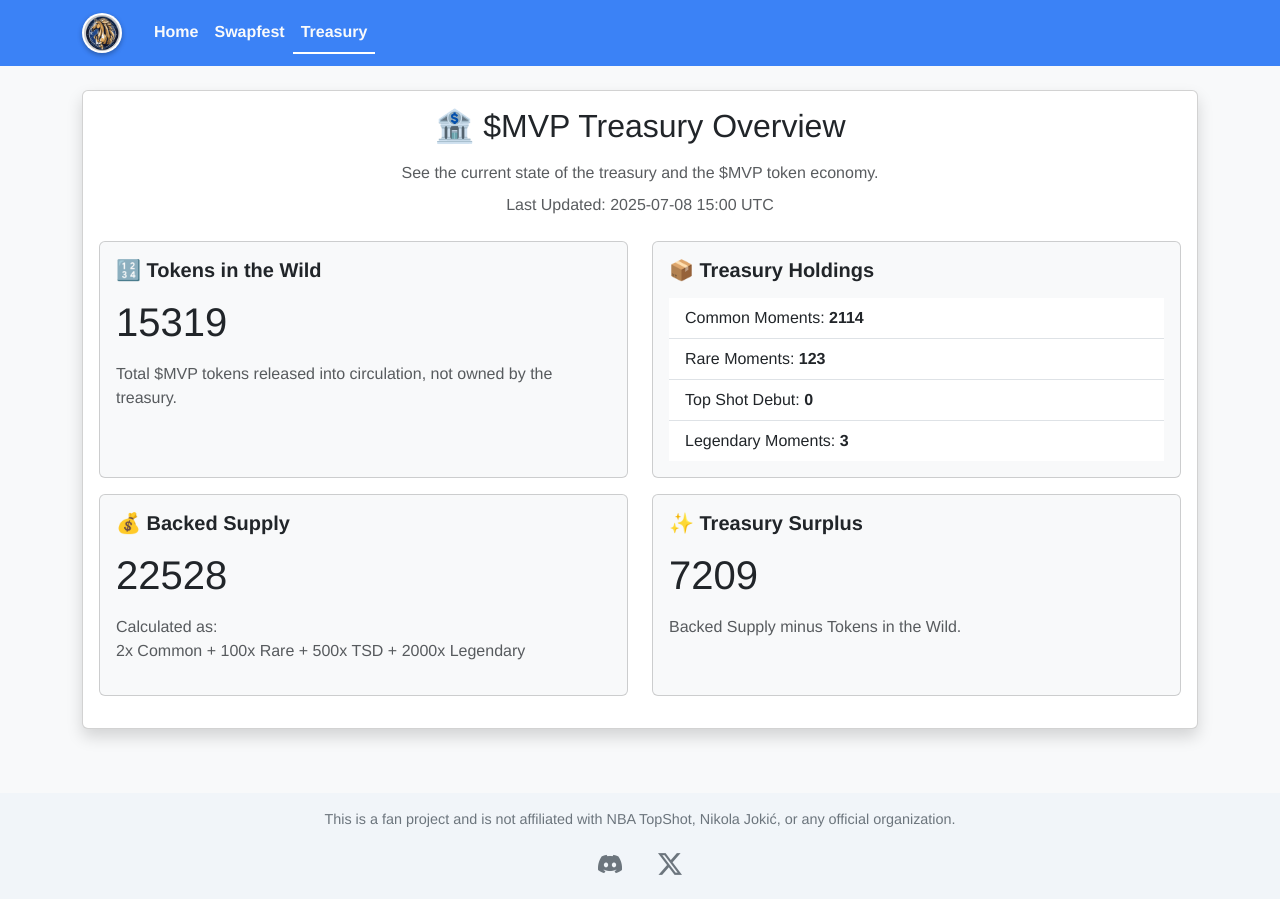
After one commit to MVPOnFlow/JokicGuess, a Flask app: page /treasury in a window 1280 px wide. The commit adds this page. Run offline with Flask 3, Linux system fonts and the light colour scheme; some libraries are stand-ins or nearby versions.

Commit message:
Add Treasury info

```diff
--- a/jokicguess.py
+++ b/jokicguess.py
@@ -64,6 +64,35 @@
     ]
 
     return render_template("leaderboard.html", leaderboard=leaderboard_data)
+
+@app.route("/treasury")
+def treasury():
+    # Hard-coded example data
+    treasury_data = {
+        "tokens_in_wild": 15319,
+        "common_count": 2114,
+        "rare_count": 123,
+        "tsd_count": 0,
+        "lego_count": 3,
+    }
+
+    # Calculating backed supply
+    backed_supply = (
+        treasury_data["common_count"] * 2
+        + treasury_data["rare_count"] * 100
+        + treasury_data["tsd_count"] * 500
+        + treasury_data["lego_count"] * 2000
+    )
+
+    surplus = backed_supply - treasury_data["tokens_in_wild"]
+
+    treasury_data["backed_supply"] = backed_supply
+    treasury_data["surplus"] = surplus
+
+    # 🗓️ Manually updated last_updated text
+    last_updated = "2025-07-08 15:00 UTC"
+    return render_template("treasury.html", treasury=treasury_data, last_updated=last_updated)
+
 
 def run_flask():
     app.run(host="0.0.0.0", port=8000)
--- a/templates/base.html
+++ b/templates/base.html
@@ -109,6 +109,9 @@
           <li class="nav-item">
             <a class="nav-link {% if request.path.startswith('/swapfest') %}active{% endif %}" href="/swapfest">Swapfest</a>
           </li>
+          <li class="nav-item">
+            <a class="nav-link {% if request.path.startswith('/treasury') %}active{% endif %}" href="/treasury">Treasury</a>
+          </li>
         </ul>
       </div>
     </div>
--- /dev/null
+++ b/templates/treasury.html
@@ -0,0 +1,66 @@
+{% extends "base.html" %}
+{% block title %}Treasury Overview{% endblock %}
+
+{% block content %}
+<div class="card shadow mb-4">
+  <div class="card-body">
+    <h2 class="mb-3 text-center">🏦 $MVP Treasury Overview</h2>
+    <p class="text-center text-muted mb-2">
+      See the current state of the treasury and the $MVP token economy.
+    </p>
+    <p class="text-center text-muted mb-4">
+      Last Updated: {{ last_updated }}
+    </p>
+    <div class="row">
+      <div class="col-md-6 mb-3">
+        <div class="card bg-light h-100">
+          <div class="card-body">
+            <h5 class="fw-bold mb-3">🔢 Tokens in the Wild</h5>
+            <p class="display-6">{{ treasury.tokens_in_wild }}</p>
+            <p class="text-muted">Total $MVP tokens released into circulation, not owned by the treasury.</p>
+          </div>
+        </div>
+      </div>
+
+      <div class="col-md-6 mb-3">
+        <div class="card bg-light h-100">
+          <div class="card-body">
+            <h5 class="fw-bold mb-3">📦 Treasury Holdings</h5>
+            <ul class="list-group list-group-flush">
+              <li class="list-group-item">Common Moments: <strong>{{ treasury.common_count }}</strong></li>
+              <li class="list-group-item">Rare Moments: <strong>{{ treasury.rare_count }}</strong></li>
+              <li class="list-group-item">Top Shot Debut: <strong>{{ treasury.tsd_count }}</strong></li>
+              <li class="list-group-item">Legendary Moments: <strong>{{ treasury.lego_count }}</strong></li>
+            </ul>
+          </div>
+        </div>
+      </div>
+
+      <div class="col-md-6 mb-3">
+        <div class="card bg-light h-100">
+          <div class="card-body">
+            <h5 class="fw-bold mb-3">💰 Backed Supply</h5>
+            <p class="display-6">{{ treasury.backed_supply }}</p>
+            <p class="text-muted">
+              Calculated as:<br>
+              2x Common + 100x Rare + 500x TSD + 2000x Legendary
+            </p>
+          </div>
+        </div>
+      </div>
+
+      <div class="col-md-6 mb-3">
+        <div class="card bg-light h-100">
+          <div class="card-body">
+            <h5 class="fw-bold mb-3">✨ Treasury Surplus</h5>
+            <p class="display-6">{{ treasury.surplus }}</p>
+            <p class="text-muted">
+              Backed Supply minus Tokens in the Wild.
+            </p>
+          </div>
+        </div>
+      </div>
+    </div>
+  </div>
+</div>
+{% endblock %}
```
